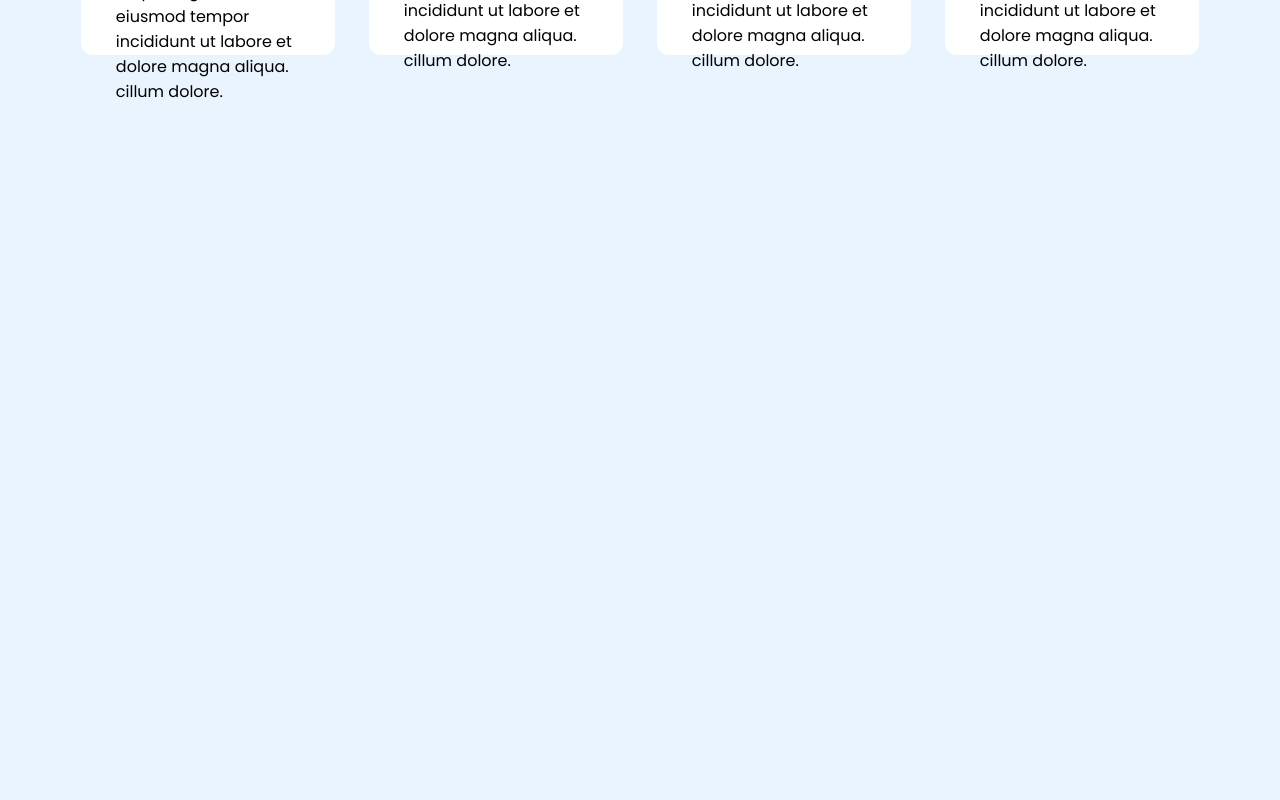
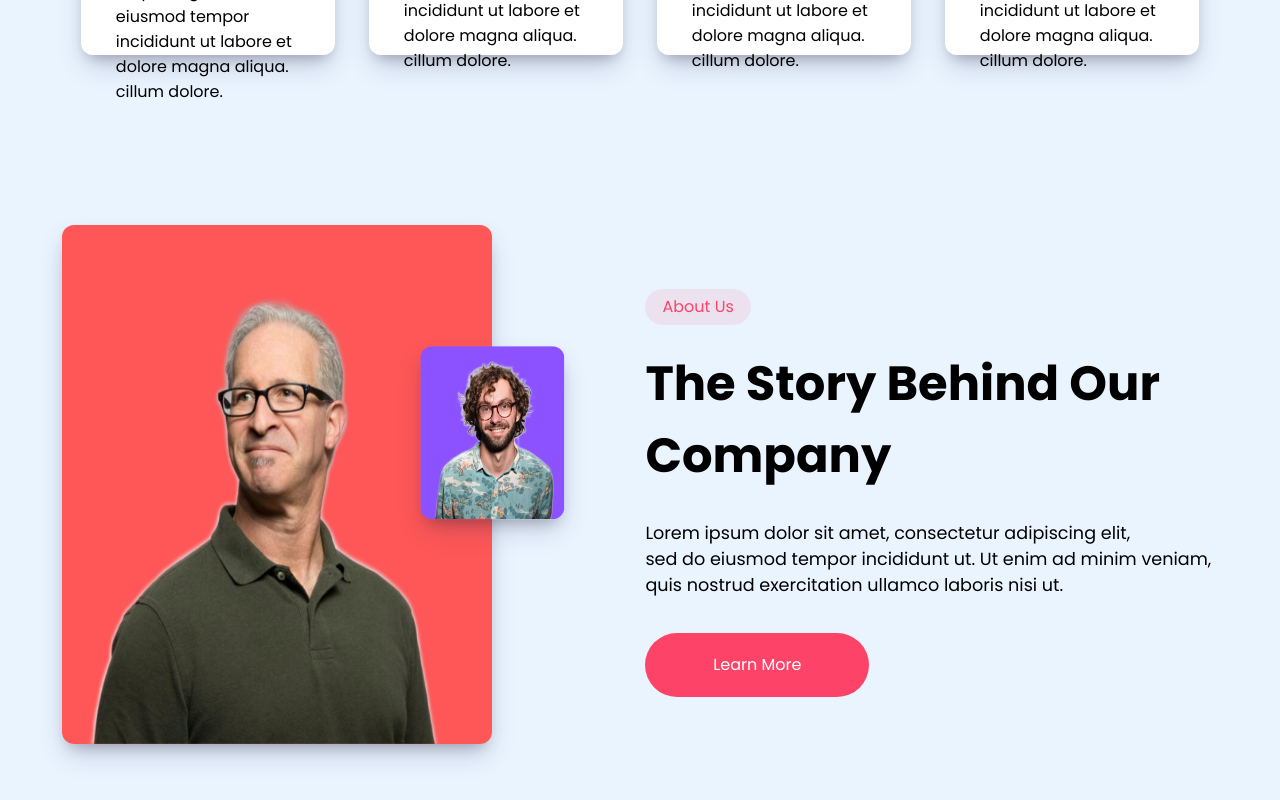
Before and after one commit to gmgordon15/sass-demo-site, a React (Create React App) app in the folder sass-demo-site/: page / in a window 1280 px wide. Shown: the part 1543-2343 px from the top of the page. Before the commit the page ends 1682 px from the top, so only its background shows below. Built offline with nearby package versions, Linux system fonts and the light colour scheme.

Commit message:
Added Section 3 content and styles.

```diff
--- a/sass-demo-site/src/App.css
+++ b/sass-demo-site/src/App.css
@@ -265,6 +265,7 @@ body{
     flex-direction: column;
     justify-content: center;
     padding: 0% 3%;
+    box-shadow: rgba(50, 50, 93, 0.25) 0px 13px 27px -5px, rgba(0, 0, 0, 0.3) 0px 8px 16px -8px;
 }
 #card-2{
     width: 22%;
@@ -273,6 +274,7 @@ body{
     flex-direction: column;
     justify-content: center;
     padding: 0% 3%;
+    box-shadow: rgba(50, 50, 93, 0.25) 0px 13px 27px -5px, rgba(0, 0, 0, 0.3) 0px 8px 16px -8px;
 }
 
 
@@ -284,7 +286,7 @@ body{
     flex-direction: column;
     justify-content: center;
     padding: 0% 3%;
-
+    box-shadow: rgba(50, 50, 93, 0.25) 0px 13px 27px -5px, rgba(0, 0, 0, 0.3) 0px 8px 16px -8px;
 }
 #card-4{
     width: 22%;
@@ -293,6 +295,7 @@ body{
     flex-direction: column;
     justify-content: center;
     padding: 0% 3%;
+    box-shadow: rgba(50, 50, 93, 0.25) 0px 13px 27px -5px, rgba(0, 0, 0, 0.3) 0px 8px 16px -8px;
 }
 
 .cards{
@@ -322,3 +325,85 @@ body{
     flex-direction: column;
     height: 80%;
 }
+
+
+
+.Section-3-Container{
+    margin-top: 5%;
+    height: 80vh;
+    display: flex;
+    flex-direction: row;
+}
+
+.Section-3-Pics-Container{
+    height: 90%;
+    width: 60%;
+    margin-right: 5%;
+    display: flex;
+    align-items: center;
+    justify-content: center;
+    padding-left:4% ;
+}
+
+#PicOneSectionThree{
+    height: 90%;
+    width: 90%;
+    border-radius: 12px;
+    box-shadow: rgba(50, 50, 93, 0.25) 0px 13px 27px -5px, rgba(0, 0, 0, 0.3) 0px 8px 16px -8px;
+}
+
+#PicTwoSectionThree{
+    height: 30%;
+    width: 30%;
+    transform: translateX(-50%) translateY(-30%);
+    border-radius: 12px;
+    box-shadow: rgba(50, 50, 93, 0.25) 0px 13px 27px -5px, rgba(0, 0, 0, 0.3) 0px 8px 16px -8px;
+}
+
+
+.Section-3-Info-Container{
+    height: 90%;
+    display: flex;
+    flex-direction: column;
+    padding-top: 8%;
+
+}
+
+.Section-3-Tag{
+    margin-bottom: 4%;
+    width: fit-content;
+    padding: 1% 3%;
+    border-radius: 100px;
+    background-color: rgba(253, 67, 103, 0.1);
+    color: #fd4367;
+}
+
+.Section-3-Info-Container h1{
+    font-size: 3rem;
+    line-height: small;
+    margin-bottom: 5%;
+}
+
+.Section-3-Info-Container p{
+    margin-bottom: 6%;
+    font-size: 1.1rem;
+}
+
+
+.Section-3-Button{
+    height: 4rem;
+    width: 14rem;
+    border-radius: 100px;
+    background-color: #fd4367;
+    font-size:1rem;
+    color:white;
+    border: none;
+}
+
+
+.Section-3-Button:hover{
+    background-color: rgb(79, 79, 168);
+    transition: all ease .6s;
+    color: white;
+    border:none;
+}
--- a/sass-demo-site/src/App.js
+++ b/sass-demo-site/src/App.js
@@ -3,6 +3,9 @@ import './App.css';
 import Navbar from './Navbar.js'
 import SectionOne from './sectionOne'
 import SectionTwo from './SectionTwo.js'
+import SectionThree from './SectionThree.js'
+
+
 function App() {
   return (
 
@@ -10,6 +13,7 @@ function App() {
       <Navbar />
       <SectionOne/>
       <SectionTwo/>
+      <SectionThree/>
 
     </div>
   )
--- /dev/null
+++ b/sass-demo-site/src/SectionThree.js
@@ -0,0 +1,27 @@
+import React from 'react'
+import PicOne from './Section 3 Pics/2.png'
+import PicTwo from './Section 3 Pics/1.png'
+
+
+
+function SectionThree() {
+    return (
+        <div className="Section-3-Container">
+            <div className="Section-3-Pics-Container">
+                <img src={PicOne} id="PicOneSectionThree"/>
+                <img src={PicTwo} id="PicTwoSectionThree"/>
+            </div>
+
+            <div className="Section-3-Info-Container">
+                <div className="Section-3-Tag">About Us</div>
+                <h1>The Story Behind Our Company</h1>
+                <p>Lorem ipsum dolor sit amet, consectetur adipiscing elit, <br/>sed do eiusmod tempor incididunt ut. Ut enim ad minim veniam, <br/>quis nostrud exercitation ullamco laboris nisi ut.</p>
+                <button className="Section-3-Button">Learn More</button>
+
+            </div>
+
+        </div>
+    )
+}
+
+export default SectionThree
```
Also changed, not shown: sass-demo-site/src/Section 3 Pics/1.png (added), sass-demo-site/src/Section 3 Pics/2.png (added).
